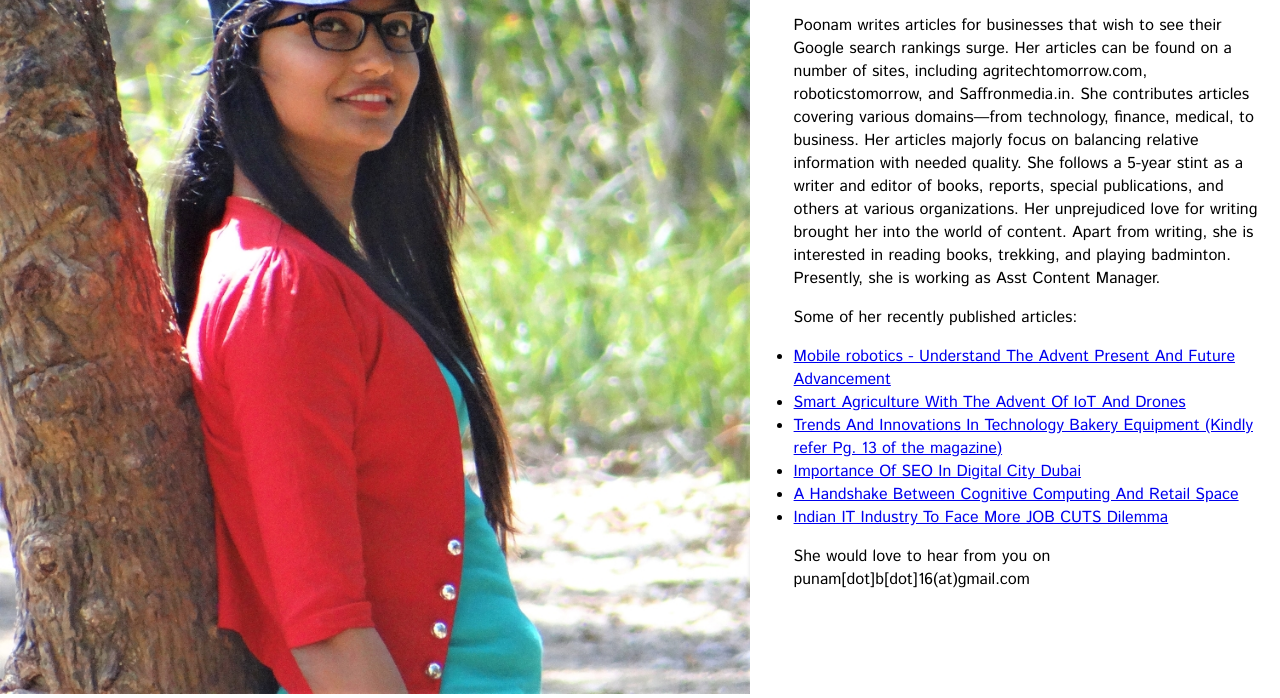
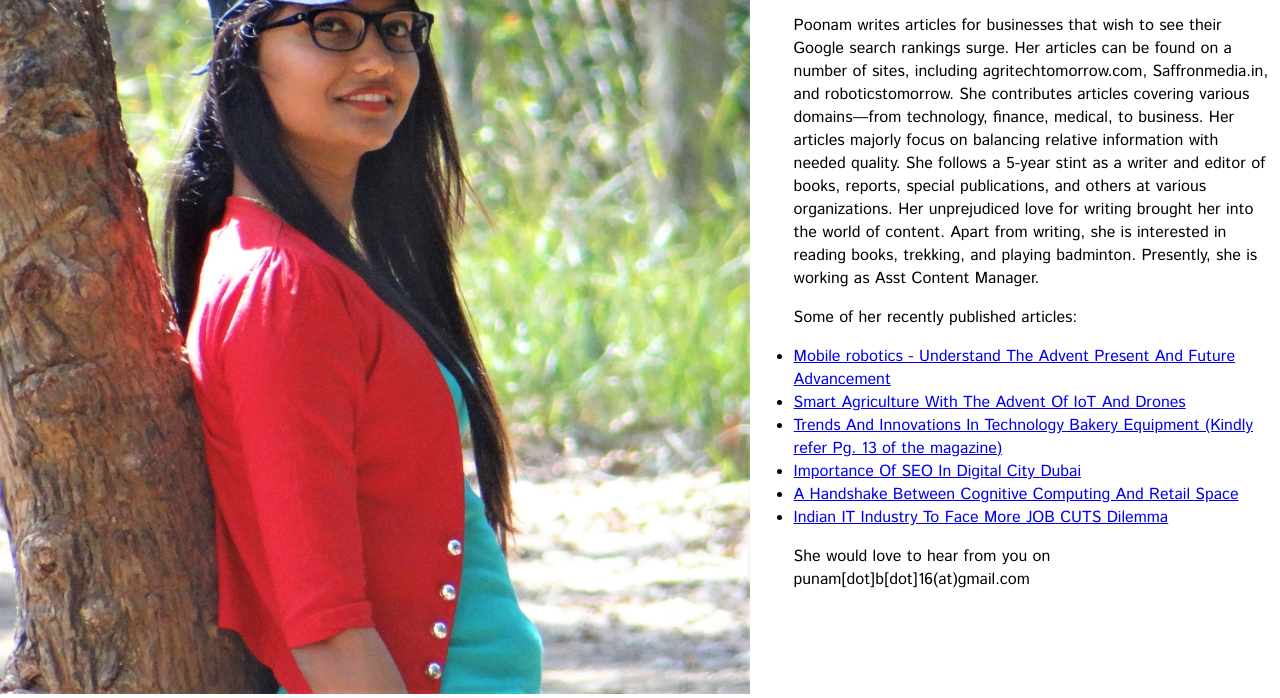
Before and after one commit to poonamgorade/poonamgorade.github.io, a plain HTML site: page index.html in a window 1280 px wide. Shown: the part 157-855 px from the top of the page. Drawn offline with Linux system fonts and the light colour scheme.

Commit message:
Content Changes

```diff
--- a/index.html
+++ b/index.html
@@ -42,7 +42,7 @@
 		<p>
 		Poonam writes articles for businesses that wish to see their Google search
 rankings surge. Her articles can be found on a number of sites, including
-agritechtomorrow.com, roboticstomorrow, and Saffronmedia.in. She contributes articles
+agritechtomorrow.com, Saffronmedia.in, and roboticstomorrow. She contributes articles
 covering various domains—from technology, finance, medical, to business. Her
 articles majorly focus on balancing relative information with needed quality.
 She follows a 5-year stint as a writer and editor of books, reports, special
```
